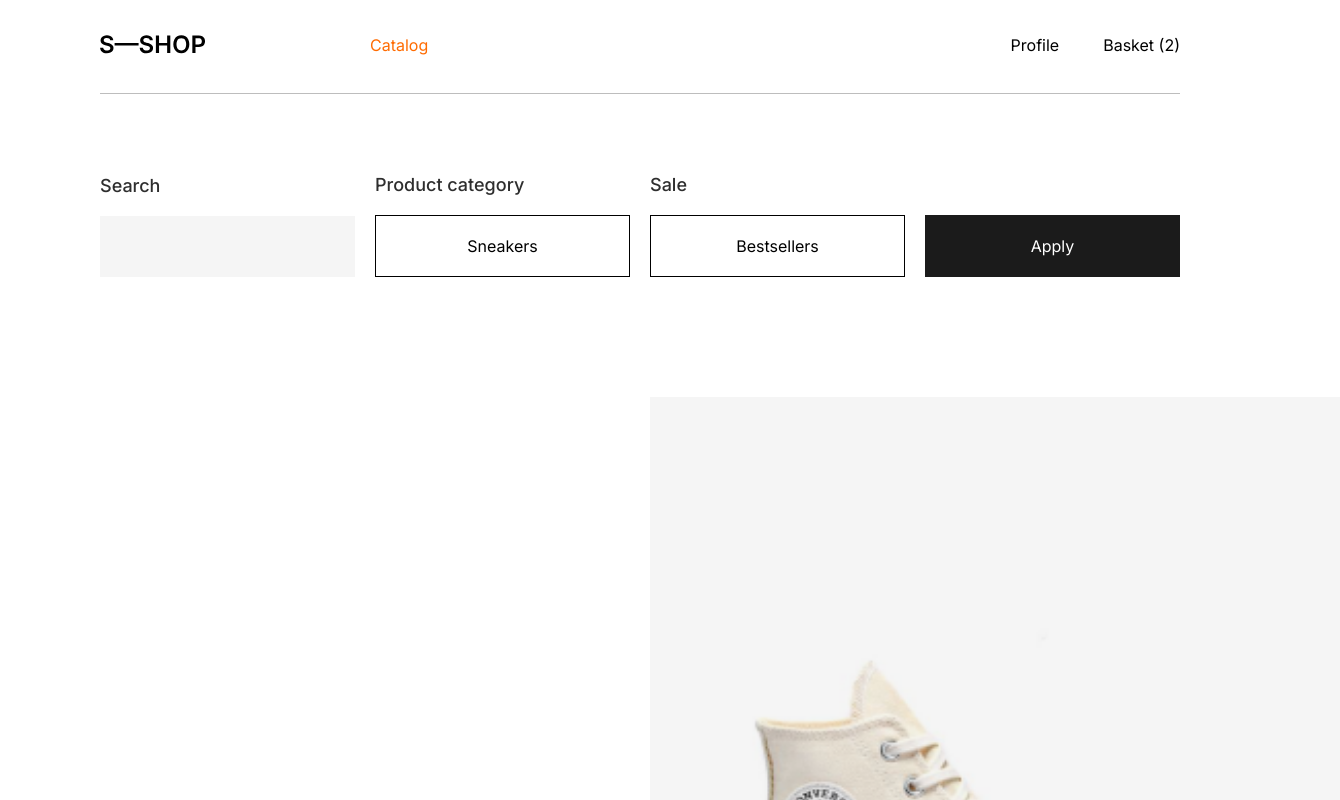
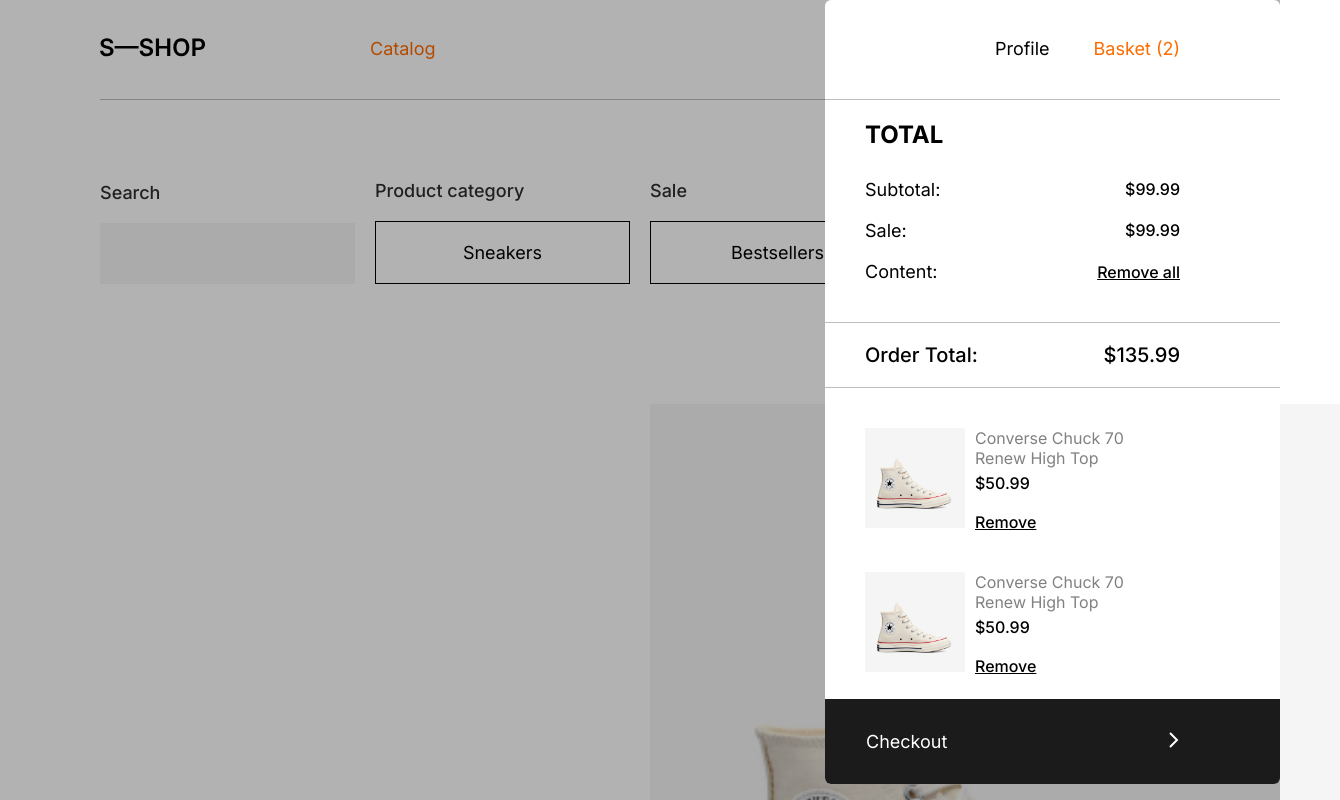
Before and after one commit to SonicFear96/cart-vue, a Vue app: page / in a window 1280 px wide. Both pictures are taken after a click on the button "Basket (2)". Shown: the top 800 px of the page, 1340 px wide, since content can reach past the window. Built offline with nearby package versions, Linux system fonts and the light colour scheme.

Commit message:
feature: basket component

```diff
--- a/src/assets/scss/index.scss
+++ b/src/assets/scss/index.scss
@@ -19,8 +19,16 @@
 html {
   font-family: "Inter", sans-serif;
   color: $color-light-black;
+  font-size: $font-size-default;
 }
 
 .wrapper {
   padding: 0 100px;
 }
+body.fixed {
+  position: fixed;
+  overflow-y: scroll;
+  left: 0;
+  top: 0;
+  width: 100%;
+}
--- a/src/assets/scss/variables/colors.scss
+++ b/src/assets/scss/variables/colors.scss
@@ -4,4 +4,5 @@
 $color-light-black: #2e2e2e;
 $color-orange: #ff6b00;
 $color-grey: #f5f5f5;
-$color-light-gray: #bdbdbd;
+$color-light-grey: #bdbdbd;
+$color-light-grey-second: #b7b7b7;
--- a/src/components/common/button/index.vue
+++ b/src/components/common/button/index.vue
@@ -20,7 +20,7 @@
   name: "button-component",
   props: {
     type: {
-      type: String,
+      type: String, // default, light, order
       default: "default",
     },
     native: {
@@ -52,6 +52,9 @@
   width: 100%;
   display: flex;
   justify-content: center;
+  background: $color-black-second;
+  color: $color-white;
+  cursor: pointer;
   &.button-type-default {
     background: $color-black-second;
     color: $color-white;
@@ -70,5 +73,8 @@
   &.button-icon {
     justify-content: space-between;
   }
+  &.button-type-order {
+    padding: 31px 100px 31px 40px;
+  }
 }
 </style>
--- a/src/components/common/input/index.vue
+++ b/src/components/common/input/index.vue
@@ -2,7 +2,6 @@
   <div class="input-component">
     <input
       ref="input"
-      :id="localId"
       :type="type"
       :value="value"
       :placeholder="placeholder"
--- /dev/null
+++ b/src/components/common/modal/index.vue
@@ -0,0 +1,78 @@
+<template>
+  <div class="modal-component" v-if="isOpenModal" @click.self="$emit('close')">
+    <div class="modal-component-wrapper">
+      <div class="modal-component-content">
+        <slot></slot>
+      </div>
+    </div>
+  </div>
+</template>
+
+<script>
+import { disableScroll, enableScroll } from "@/utils";
+
+export default {
+  name: "modal-component",
+  props: {
+    isOpenModal: {
+      type: Boolean,
+      default: false,
+    },
+  },
+  watch: {
+    isOpenModal(val) {
+      if (val) {
+        disableScroll();
+      } else {
+        enableScroll();
+      }
+    },
+  },
+};
+</script>
+<style lang="scss">
+.modal-component {
+  z-index: 100;
+  position: fixed;
+  top: 0;
+  left: 0;
+  display: flex;
+  justify-content: center;
+  align-items: center;
+  width: 100vw;
+  height: 100vh;
+  padding: 40px;
+  background: rgba($color-black, 0.3);
+  transition: opacity 0.4s ease;
+
+  &-wrapper {
+    position: relative;
+    width: 100%;
+    height: 100%;
+    background-color: $color-white;
+    border-radius: 6px;
+    overflow-x: hidden;
+  }
+
+  &-content {
+    height: 100%;
+    padding: 40px;
+    overflow: auto;
+  }
+  &.modal-basket-component {
+    padding: 0;
+    .modal-component {
+      &-wrapper {
+        position: absolute;
+        top: 0;
+        right: 0px;
+        width: 455px;
+        height: 784px;
+      }
+      &-content {
+        padding: 0;
+      }
+    }
+  }
+}
+</style>
--- a/src/components/header/index.vue
+++ b/src/components/header/index.vue
@@ -19,22 +19,34 @@
             <a href="#" class="header-component__menu-link">Profile</a>
           </li>
           <li class="header-component__menu-item">
-            <button class="header-component__menu-item-button">
+            <button
+              class="header-component__menu-item-button"
+              @click="openModal = !openModal"
+              :class="{ active: openModal }"
+            >
               Basket (2)
             </button>
           </li>
         </ul>
       </div>
     </div>
+    <ModalBasket :openModal="openModal" @close="openModal = false" />
   </header>
 </template>
 
 <script>
 import IconLogo from "@/components/icons/logo-icon";
+import ModalBasket from "@/components/modal-basket";
 export default {
   name: "header-component",
   components: {
     IconLogo,
+    ModalBasket,
+  },
+  data() {
+    return {
+      openModal: false,
+    };
   },
 };
 </script>
@@ -44,10 +56,11 @@
   color: $color-black;
 
   &__wrapper {
-    padding: 35px 0;
+    padding: 38px 0;
     display: flex;
+    height: 100px;
     justify-content: space-between;
-    border-bottom: 1px solid $color-light-gray;
+    border-bottom: 1px solid $color-light-grey;
   }
   &__left-menu,
   &__right-menu {
@@ -90,6 +103,9 @@
     &-button {
       background: none;
       cursor: pointer;
+      &.active {
+        color: $color-orange;
+      }
     }
   }
 }
--- a/src/components/icons/arrow-icon.vue
+++ b/src/components/icons/arrow-icon.vue
@@ -1,11 +1,11 @@
 <template>
   <svg
-    width="12"
-    height="12"
-    viewBox="0 0 12 12"
+    width="10"
+    height="16"
+    viewBox="0 0 10 16"
     fill="none"
     xmlns="http://www.w3.org/2000/svg"
   >
-    <path d="M1 1L6 6M11 11L6 6M6 6L11 1L1 11" stroke="currentColor" />
+    <path d="M1 15L8 8L0.999999 1" stroke="currentColor" stroke-width="2" />
   </svg>
 </template>
--- a/src/components/menu-filter/index.vue
+++ b/src/components/menu-filter/index.vue
@@ -1,5 +1,7 @@
 <template>
   <div class="menu-filter-component">
+    <form>
+      <div class="menu-filter-wrapper">
         <div class="menu-filter__item">
           <span class="menu-filter__title">Search</span>
           <CommonInput />
@@ -15,6 +17,8 @@
         <div class="menu-filter__item">
           <CommonButton> Apply </CommonButton>
         </div>
+      </div>
+    </form>
   </div>
 </template>
 
@@ -32,10 +36,12 @@
 
 <style lang="scss">
 .menu-filter-component {
+  .menu-filter {
+    &-wrapper {
       display: flex;
       justify-content: space-between;
       gap: 20px;
-  .menu-filter {
+    }
     &__title {
       font-size: $font-size-default;
       font-weight: $font-weight-medium;
--- /dev/null
+++ b/src/components/modal-basket/index.vue
@@ -0,0 +1,184 @@
+<template>
+  <CommonModal
+    :isOpenModal="openModal"
+    @close="$emit('close')"
+    class="modal-basket-component"
+  >
+    <div class="modal-basket-wrapper">
+      <div class="modal-basket__header">
+        <ul class="modal-basket__menu-list">
+          <li class="modal-basket__menu-item">
+            <a href="#" class="modal-basket__menu-link">Profile</a>
+          </li>
+          <li class="modal-basket__menu-item">
+            <button
+              class="modal-basket__menu-item-button"
+              @click="$emit('close')"
+              :class="{ active: openModal }"
+            >
+              Basket (2)
+            </button>
+          </li>
+        </ul>
+      </div>
+      <div class="modal-basket__body">
+        <span class="modal-basket__title"> Total</span>
+        <div class="modal-basket__info">
+          <div class="modal-basket__info-price">
+            <span class="modal-basket__info-name">Subtotal:</span>
+            <span class="modal-basket__info-value">$99.99</span>
+          </div>
+          <div class="modal-basket__info-sale">
+            <span class="modal-basket__info-name">Sale:</span>
+            <span class="modal-basket__info-value">$99.99</span>
+          </div>
+          <div class="modal-basket__info-content">
+            <span class="modal-basket__info-name">Content:</span>
+            <button class="modal-basket__info-button">Remove all</button>
+          </div>
+        </div>
+        <div class="modal-basket__total-price">
+          <span class="total-price__title">Order Total:</span>
+          <span class="total-price__value">$135.99</span>
+        </div>
+        <div class="modal-basket__product-list-wrapper">
+          <ul class="modal-basket__product-list">
+            <li class="modal-basket__product-item">
+              <BasketCard />
+            </li>
+            <li class="modal-basket__product-item">
+              <BasketCard />
+            </li>
+          </ul>
+        </div>
+      </div>
+      <div class="modal-basket__footer">
+        <CommonButton type="order" @click="$emit('close')">
+          <span>Checkout</span>
+          <template v-slot:icon-default>
+            <IconArrow />
+          </template>
+        </CommonButton>
+      </div>
+    </div>
+  </CommonModal>
+</template>
+
+<script>
+import CommonModal from "@/components/common/modal";
+import CommonButton from "@/components/common/button";
+import BasketCard from "@/components/product-card/basket";
+import IconArrow from "@/components/icons/arrow-icon";
+export default {
+  name: "modal-basket-component",
+  components: {
+    CommonModal,
+    CommonButton,
+    BasketCard,
+    IconArrow,
+  },
+  props: {
+    openModal: Boolean,
+  },
+};
+</script>
+
+<style lang="scss">
+.modal-basket-component {
+  overflow: scroll;
+  .modal-basket {
+    &-wrapper {
+      display: flex;
+      flex-direction: column;
+      height: 100%;
+    }
+    &__header {
+      height: 100px;
+      border-bottom: 1px solid $color-light-grey;
+      padding-top: 38px;
+      padding-right: 100px;
+      display: flex;
+      justify-content: flex-end;
+      width: 100%;
+    }
+    &__menu-list {
+      list-style: none;
+      display: flex;
+      gap: 44px;
+    }
+    &__menu-link {
+      text-decoration: none;
+      color: $color-black;
+    }
+    &__menu-item {
+      &-button {
+        background: none;
+        cursor: pointer;
+        &.active {
+          color: $color-orange;
+        }
+      }
+    }
+    &__title {
+      display: block;
+      padding-left: 40px;
+      padding-top: 20px;
+      font-size: 24px;
+      font-weight: $font-weight-bold;
+      line-height: 29px;
+      text-transform: uppercase;
+    }
+    &__info {
+      padding: 0 100px 0 40px;
+      display: flex;
+      flex-direction: column;
+      margin-top: 30px;
+      gap: 20px;
+      &-price,
+      &-sale,
+      &-content {
+        display: flex;
+        justify-content: space-between;
+      }
+      &-value {
+        font-size: 16px;
+        font-weight: $font-weight-medium;
+      }
+      &-button {
+        font-size: 16px;
+        font-weight: $font-weight-medium;
+        text-decoration-line: underline;
+        background: none;
+      }
+    }
+    &__total-price {
+      margin-top: 40px;
+      padding: 20px 100px 20px 40px;
+      border-top: 1px solid $color-light-grey;
+      border-bottom: 1px solid $color-light-grey;
+      display: flex;
+      justify-content: space-between;
+      .total-price {
+        &__title,
+        &__value {
+          font-size: 20px;
+          font-weight: $font-weight-medium;
+        }
+      }
+    }
+    &__product-list {
+      list-style: none;
+      display: flex;
+      flex-direction: column;
+      gap: 40px;
+      padding-left: 40px;
+      &-wrapper {
+        margin-top: 40px;
+      }
+    }
+    &__footer {
+      margin-top: auto;
+    }
+  }
+}
+</style>
--- /dev/null
+++ b/src/components/product-card/basket.vue
@@ -0,0 +1,58 @@
+<template>
+  <div class="basket-card-component">
+    <div class="basket-card__image">
+      <img src="@/assets/img/product-1.png" alt="product image" />
+    </div>
+    <div class="basket-card__content">
+      <span class="basket-card__title">Converse Chuck 70 Renew High Top</span>
+      <span class="basket-card__price">$50.99</span>
+      <button class="basket-card__button">Remove</button>
+    </div>
+  </div>
+</template>
+
+<script>
+export default {
+  name: "basket-card-component",
+};
+</script>
+
+<style lang="scss">
+.basket-card-component {
+  display: flex;
+  gap: 10px;
+  width: 100%;
+  max-width: 261px;
+  .basket-card {
+    &__image {
+      img {
+        width: 100px;
+        height: 100px;
+        object-fit: cover;
+      }
+    }
+    &__content {
+      display: flex;
+      flex-direction: column;
+      height: auto;
+    }
+    &__title {
+      color: #818181;
+      font-size: 16px;
+    }
+    &__price {
+      margin-top: 5px;
+      font-size: 16px;
+      font-weight: $font-weight-medium;
+    }
+    &__button {
+      display: flex;
+      margin-top: auto;
+      font-size: 16px;
+      font-weight: $font-weight-medium;
+      text-decoration-line: underline;
+      background: none;
+    }
+  }
+}
+</style>
--- /dev/null
+++ b/src/utils.js
@@ -0,0 +1,12 @@
+export function disableScroll() {
+  const initPosition = document.body.getBoundingClientRect().top;
+  document.body.style.top = `${initPosition}px`;
+  document.body.classList.add("fixed");
+}
+
+export function enableScroll() {
+  const initPosition = document.body.getBoundingClientRect().top;
+  document.body.classList.remove("fixed");
+  document.body.style.top = null;
+  window.scroll(0, -initPosition);
+}
```
Also changed, not shown: src/components/product-card/index.vue (+16 -2 lines). Lines whose indentation alone changed are shown as unchanged.
